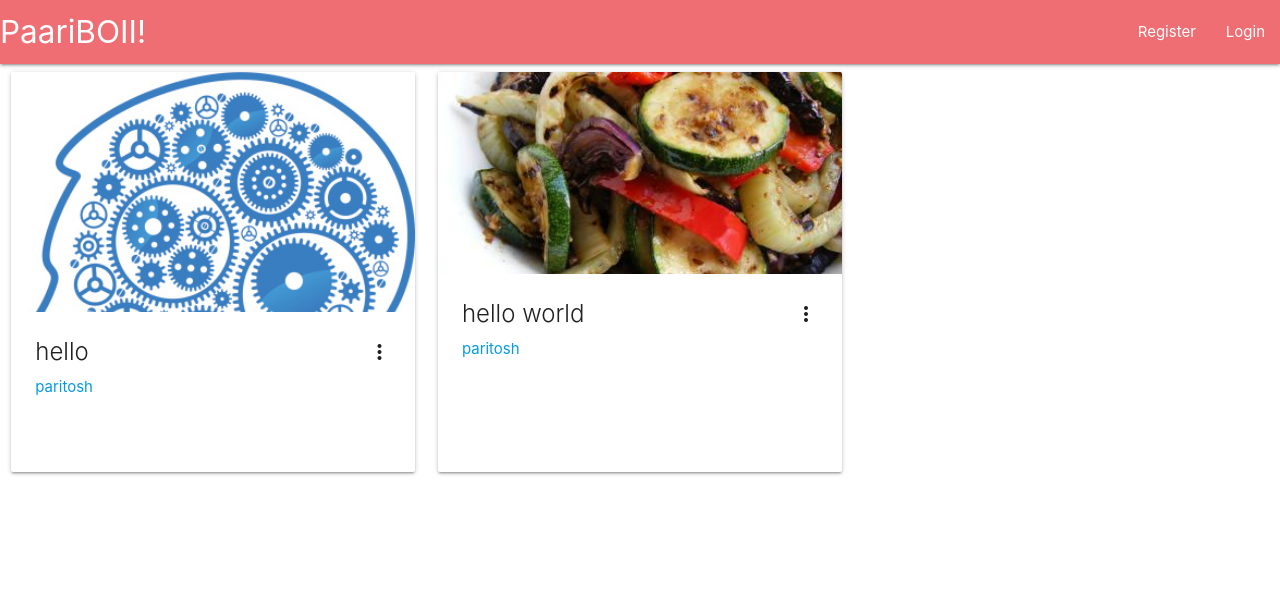
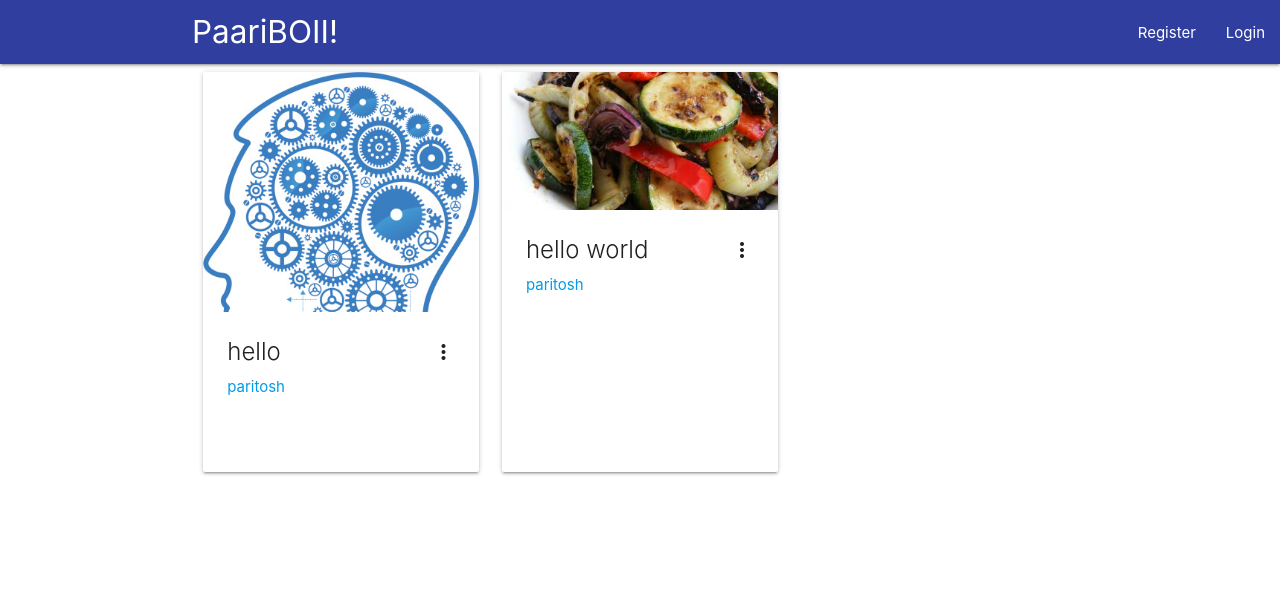
Before and after one commit to iparitosh-singh/django, a Django app: page / in a window 1280 px wide. Shown: the top 599 px of the page. Run offline with Django 3.2, Linux system fonts and the light colour scheme; data comes from the database, SQL or seed files in the repository; both versions use the stored data as it was after the commit.

Commit message:
added sidebar,changed nav color and some styling

```diff
--- a/Mysite/network/templates/network/base.html
+++ b/Mysite/network/templates/network/base.html
@@ -9,86 +9,66 @@
         <!--Let browser know website is optimized for mobile-->
         <meta name="viewport" content="width=device-width, initial-scale=1.0"/>
 </head>
-<body>
+
     <!-- Navigation bar -->
-    <nav>
+    <nav class="indigo darken-2">
     <div class="nav-wrapper">
-        <a href="{% url 'network:homepage'%}" class="brand-logo">PaariBOII!</a>
+
+        <div class="container">
+            <a href="{% url 'network:homepage'%}" class="brand-logo">PaariBOII!</a>
+            <a href="#" data-target="slide-out" class="left sidenav-trigger"><i class="material-icons">menu</i></a>
+        </div>
+
+
         <ul id="nav-mobile" class="right hide-on-med-and-down">
             {% if user.is_authenticated %}
-            <li><a href="#">{{ user.username }}</a></li>
-            <li><a href="#">About</a></li>
-            <li><a href="{% url 'network:logout'%}?next=/" on onclick="M.toast({html: 'logged out'})">Logout</a></li>
+            <li><a class="waves-effect" href="#Profile">{{ user.username }}</a></li>
+            <li><a class="waves-effect" href="#AboutPage">About</a></li>
+            <li><a class="waves-effect" href="{% url 'network:logout'%}?next=/" on onclick="M.toast({html: 'logged out'})">Logout</a></li>
             {% else%}
-            <li><a href="{% url 'network:register'%}">Register</a></li>
-            <li><a href="{% url 'network:login'%}">Login</a></li>
+            <li><a class="waves-effect" href="{% url 'network:register'%}">Register</a></li>
+            <li><a class="waves-effect" href="{% url 'network:login'%}">Login</a></li>
             {% endif %}
         </ul>
     </div>
     </nav>
     <!--Navigation bar end-->
 
-<!-- <script>document.addEventListener('DOMContentLoaded', function() {
-    var elems = document.querySelectorAll('.sidenav');
-    var instances = M.Sidenav.init(elems, options);
-  });
 
-  // Initialize collapsible (uncomment the lines below if you use the dropdown variation)
-  // var collapsibleElem = document.querySelector('.collapsible');
-  // var collapsibleInstance = M.Collapsible.init(collapsibleElem, options);
 
-  // Or with jQuery
-
-  $(document).ready(function(){
-    $('.sidenav').sidenav();
-  });
-  </script>
   <ul id="slide-out" class="sidenav">
     <li><div class="user-view">
       <div class="background">
-        <img src="images/office.jpg">
+        <img src="/media/default_cover.jpg">
       </div>
-      <a href="#user"><img class="circle" src="images/yuna.jpg"></a>
-      <a href="#name"><span class="white-text name">John Doe</span></a>
-      <a href="#email"><span class="white-text email">jdandturk@gmail.com</span></a>
+        {% if user.is_authenticated%}
+      <a href="#user"><img class="circle" src="/media/default_profile.jpg"></a>
+      <a href="#name"><span class="white-text name">{{ user.username }}</span></a>
+      <a href="#email"><span class="white-text email">{{ user.email }}</span></a>
+
     </div></li>
-    <li><a href="#!"><i class="material-icons">cloud</i>First Link With Icon</a></li>
-    <li><a href="#!">Second Link</a></li>
+    <li><a class="waves-effect" href="#Profile"><i class="material-icons">person</i>Profile</a></li>
+    <li><a class="waves-effect" href="{% url 'network:logout'%}?next=/"><i class="material-icons">exit_to_app</i> Logout</a></li>
+      {% else%}
+      <li><a class="waves-effect" href="{% url 'network:register'%}"><i class="material-icons">person_add</i>Register</a></li>
+    <li><a class="waves-effect" href="{% url 'network:login'%}"><i class="material-icons">exit_to_app</i> Login</a></li>
     <li><div class="divider"></div></li>
-    <li><a class="subheader">Subheader</a></li>
-    <li><a class="waves-effect" href="#!">Third Link With Waves</a></li>
-  </ul>
-  <a href="#" data-target="slide-out" class="sidenav-trigger"><i class="material-icons">menu</i></a> -->
+    <li><a class="subheader">Info</a></li>
+    <li><a class="waves-effect" href="#"><i class="material-icons">info</i>About Me</a></li>
+       {% endif%}
+</ul>
+
+
     {% block content %}
     {% endblock %}
 
 
-    <!-- footer starts -->
-    <!--<footer class="page-footer">-->
-        <!--<div class="container">-->
-          <!--<div class="row">-->
-            <!--<div class="col l6 s12">-->
-              <!--<h5 class="white-text">Footer Content</h5>-->
-              <!--<p class="grey-text text-lighten-4">You can use rows and columns here to organize your footer content.</p>-->
-            <!--</div>-->
-            <!--<div class="col l4 offset-l2 s12">-->
-              <!--<h5 class="white-text">Links</h5>-->
-              <!--<ul>-->
-                <!--<li><a class="grey-text text-lighten-3" href="#!">Link 1</a></li>-->
-                <!--<li><a class="grey-text text-lighten-3" href="#!">Link 2</a></li>-->
-                <!--<li><a class="grey-text text-lighten-3" href="#!">Link 3</a></li>-->
-                <!--<li><a class="grey-text text-lighten-3" href="#!">Link 4</a></li>-->
-              <!--</ul>-->
-            <!--</div>-->
-          <!--</div>-->
-        <!--</div>-->
-        <!--<div class="footer-copyright">-->
-          <!--<div class="container">-->
-          <!--© 2014 Copyright Text-->
-          <!--<a class="grey-text text-lighten-4 right" href="#!">More Links</a>-->
-          <!--</div>-->
-        <!--</div>-->
-      <!--</footer>-->
- <script type="text/javascript" src="{% static 'js/materialize.min.js' %}"></script>
+
+    <script> https://code.jquery.com/jquery-3.3.1.min.js</script>
+    <script type="text/javascript" src="{% static 'js/materialize.min.js' %}"></script>
+    <script type="text/javascript">
+      M.AutoInit();
+    </script>
+
 </body>
 </html>
--- a/Mysite/network/templates/network/post_list.html
+++ b/Mysite/network/templates/network/post_list.html
@@ -1,5 +1,6 @@
 {% extends "network/base.html" %}
 {% block content %}
+<div class = "container">
 <div class="row">
       {% for post in posts %}
             <div class = "col s12 m6 l4">
@@ -20,5 +21,6 @@
             </div>
             {% endfor %}
         </div>
+    </div>
 
 {% endblock content %}
```
Also changed, not shown: Mysite/db.sqlite3, Mysite/media/default_cover.jpg (added), Mysite/media/default_profile.jpg (added).
